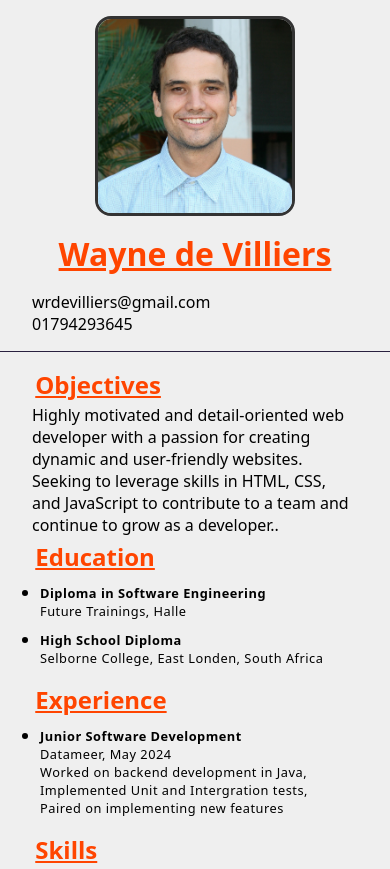
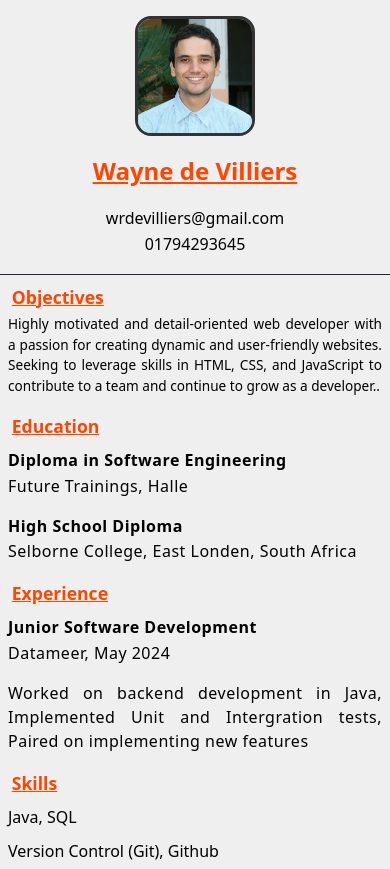
Before and after one commit to waynedevilliers/resume, a plain HTML site: page index.html in a window 390 px wide. Shown: the top 869 px of the page. Drawn offline with Linux system fonts and the light colour scheme.

Commit message:
fix responsiveness

```diff
--- a/style.css
+++ b/style.css
@@ -1,15 +1,19 @@
+/* Reset and Box-Sizing */
 * {
   padding: 0;
   margin: 0;
   box-sizing: border-box;
 }
 
+/* Global Styles */
 body {
   font-family: system-ui;
   background-color: #efefef;
-
+  line-height: 1.6; /* Improves readability */
+  margin: 0; /* Ensure there's no extra space around the body */
 }
 
+/* Header */
 header {
   padding: 1rem 2rem;
   border-bottom: 1px solid #29213f;
@@ -17,6 +21,10 @@
 
 header ul {
   list-style: none;
+  display: flex;
+  justify-content: space-around; /* Distribute menu items evenly */
+  flex-wrap: wrap; /* Make the menu wrap on smaller screens */
+  padding: 0;
 }
 
 header a {
@@ -29,60 +37,138 @@
   margin: 1rem auto;
 }
 
-  h1{
+/* Typography */
+h1 {
   text-align: center;
   color: orangered;
   text-decoration: underline;
   margin: 1rem;
+  font-size: 2rem;
 }
 
-  h2{
+h2 {
   text-align: left;
   color: orangered;
   margin: 1%;
   text-decoration: underline;
+  font-size: 1.5rem;
 }
 
-  main{
+/* Main Content */
+main {
   margin: 1rem 2rem;
 }
 
-  section{
+/* Sections */
+section {
   margin-bottom: 1rem;
 }
 
 p {
   max-width: 80ch;
+  font-size: 1rem; /* Ensures text is readable across devices */
+  line-height: 1.5;
+  margin-bottom: 1rem;
 }
 
-  section li h3{
-    font-size: .8rem;
+section li h3 {
+  font-size: 1rem; /* Use more readable font size */
   letter-spacing: 0.5px;
 }
 
 section li p {
-    font-size: .8rem;
+  font-size: 1rem; /* Use more readable font size */
   letter-spacing: 0.5px;
 }
 
-  section li{
-    margin: .5rem;
+section li {
+  margin: 0.5rem 0;
 }
 
+/* Images */
 img {
-    border-radius: 1rem; /* Rounds corners */
-    border: 3px solid #333; /* Border */
+  border-radius: 1rem;
+  border: 3px solid #333;
 }
 
+/* Responsive Image with Object Fit */
 .with-object-fit {
   margin: 0 auto; /* Center in container */
-    width: 100%; /* Limits image width realtive to parent */
+  width: 100%; /* Limits image width relative to parent */
   max-width: 200px; /* Maximum width of the container */
   height: 200px; /* Fixed height of the container */
 }
 
-.with-object-fit img{
+.with-object-fit img {
   width: 100%;
   height: 100%;
+  object-fit: cover; /* Ensures the image covers the container */
   object-position: right;
 }
+
+/* Responsive Layout for Different Screens */
+@media (max-width: 768px) {
+  /* Adjust main margin for tablets and smaller */
+  main {
+      margin: 1rem;
+  }
+
+  /* Make h1 and h2 smaller for tablets */
+  h1 {
+      font-size: 1.8rem;
+  }
+
+  h2 {
+      font-size: 1.3rem;
+  }
+
+  /* Improve spacing and font-size for paragraphs */
+  p {
+      font-size: 0.9rem;
+  }
+
+  /* Adjust header layout on smaller screens */
+  header ul {
+      flex-direction: column; /* Stack menu items vertically */
+      text-align: center;
+  }
+
+  /* Adjust width of images on smaller screens */
+  .with-object-fit {
+      max-width: 150px; /* Reduce image width */
+      height: 150px; /* Reduce image height */
+  }
+}
+
+@media (max-width: 480px) {
+  /* Further adjustments for mobile */
+  h1 {
+      font-size: 1.5rem;
+  }
+
+  h2 {
+      font-size: 1.1rem;
+  }
+
+  /* Reduce padding and margins for mobile screens */
+  main {
+      margin: 0.5rem;
+  }
+
+  /* Center-align text for better readability on smaller screens */
+  p {
+      text-align: justify;
+      font-size: 0.85rem;
+  }
+
+  /* Stack header items vertically */
+  header ul {
+      flex-direction: column;
+  }
+
+  /* Image container for mobile */
+  .with-object-fit {
+      max-width: 120px;
+      height: 120px;
+  }
+}
```
Lines whose indentation alone changed are shown as unchanged.
